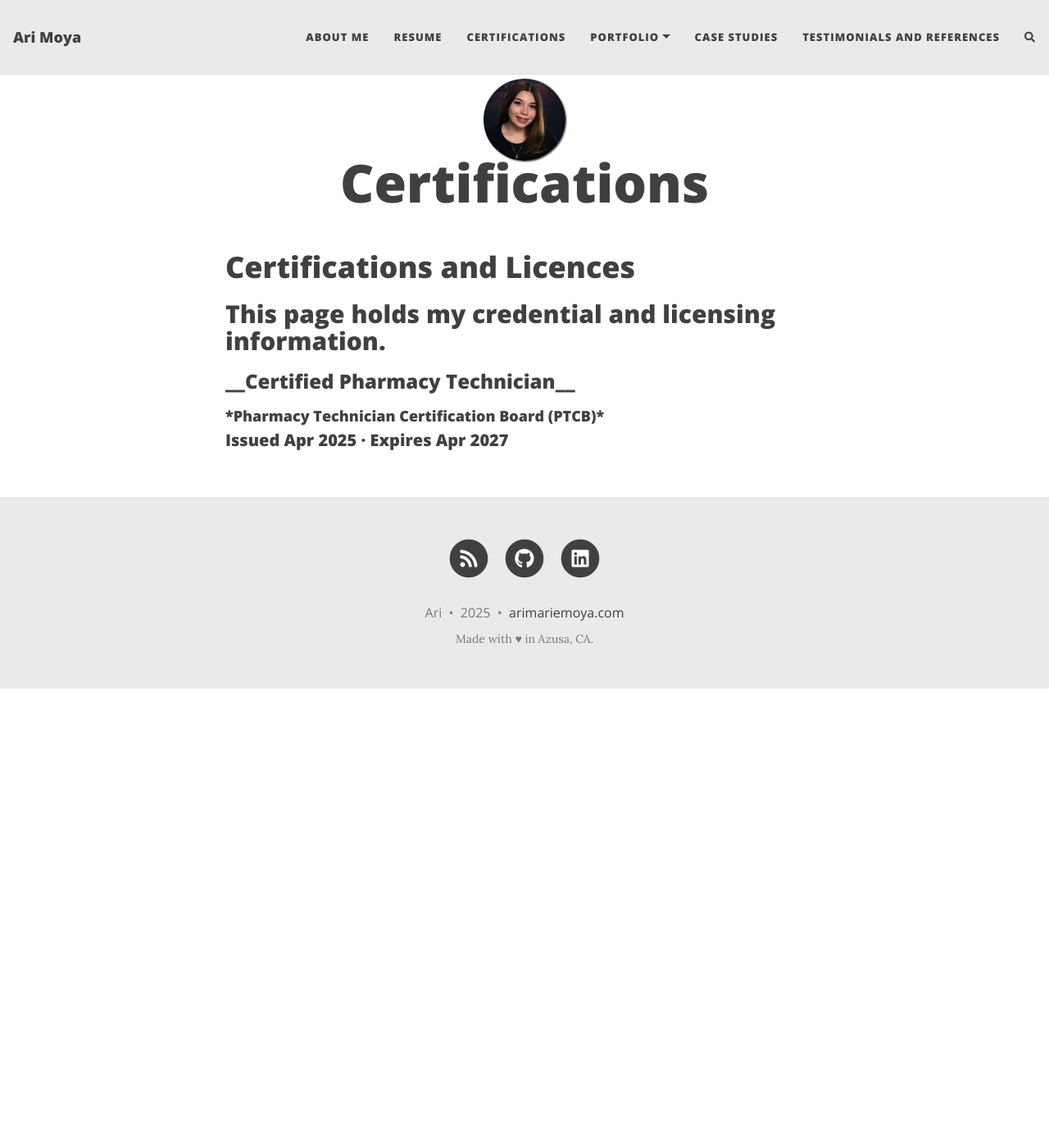
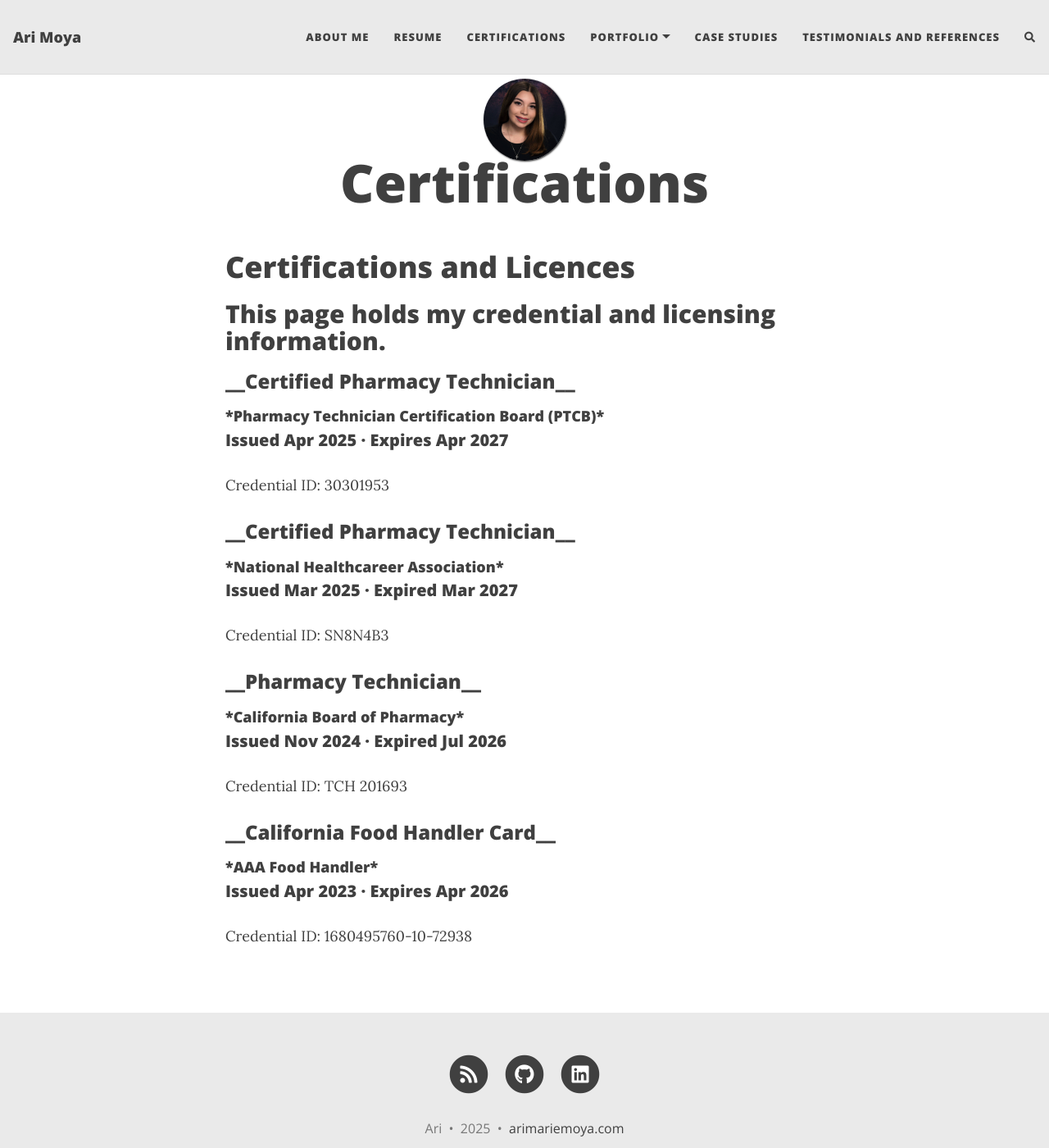
Before and after one commit to aiybusp/aiybusp.github.io, a Jekyll site: the page built from certifications.md, in a window 1280 px wide and 1400 px high. Shown: the whole window at 82% size. Built offline with Jekyll 4.4.1, drawn with Linux system fonts in a browser that asks for light colours; nearby versions of some CDN libraries; comment, search, counter and statistics services are not loaded.

Commit message:
Update certifications.md
added cred id and institutes

```diff
--- a/certifications.md
+++ b/certifications.md
@@ -10,3 +10,19 @@
 <h3>__Certified Pharmacy Technician__</h3>
 <h4>*Pharmacy Technician Certification Board (PTCB)*</h4>
 <h5>Issued Apr 2025 · Expires Apr 2027 </h5>
+Credential ID: 30301953
+
+<h3>__Certified Pharmacy Technician__</h3>
+<h4>*National Healthcareer Association*</h4>
+<h5>Issued Mar 2025 · Expired Mar 2027 </h5>
+Credential ID: SN8N4B3
+
+<h3>__Pharmacy Technician__</h3>
+<h4>*California Board of Pharmacy*</h4>
+<h5>Issued Nov 2024 · Expired Jul 2026 </h5>
+Credential ID: TCH 201693
+
+<h3>__California Food Handler Card__</h3>
+<h4>*AAA Food Handler*</h4>
+<h5>Issued Apr 2023 · Expires Apr 2026 </h5>
+Credential ID: 1680495760-10-72938
```
